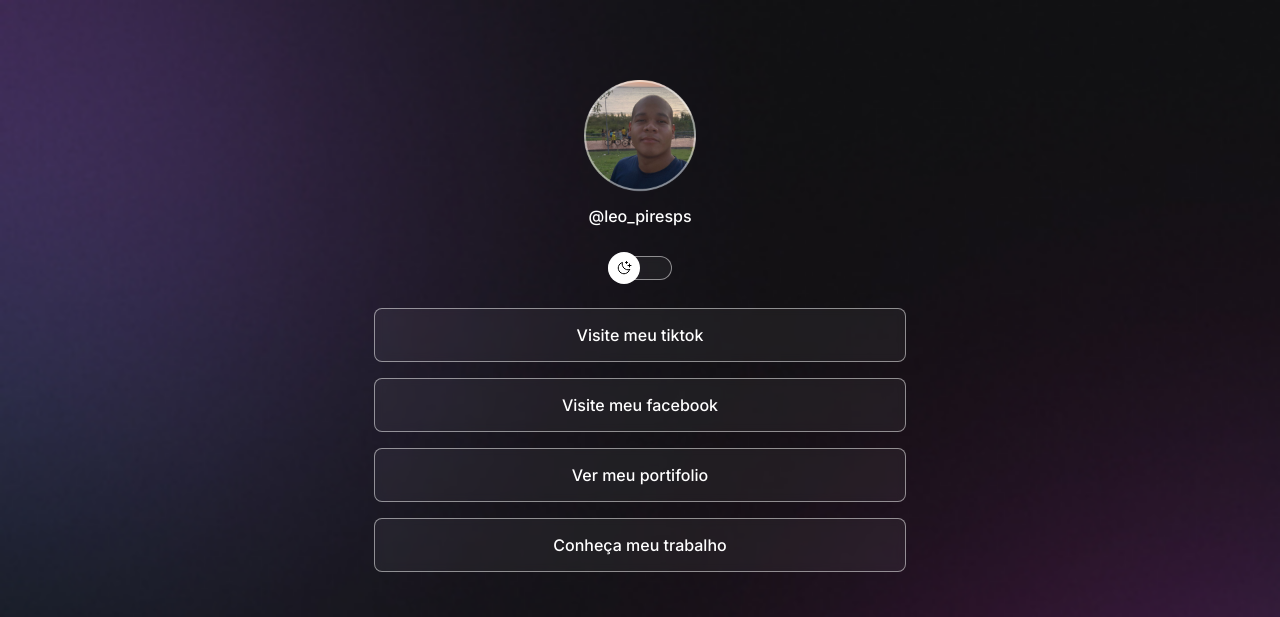
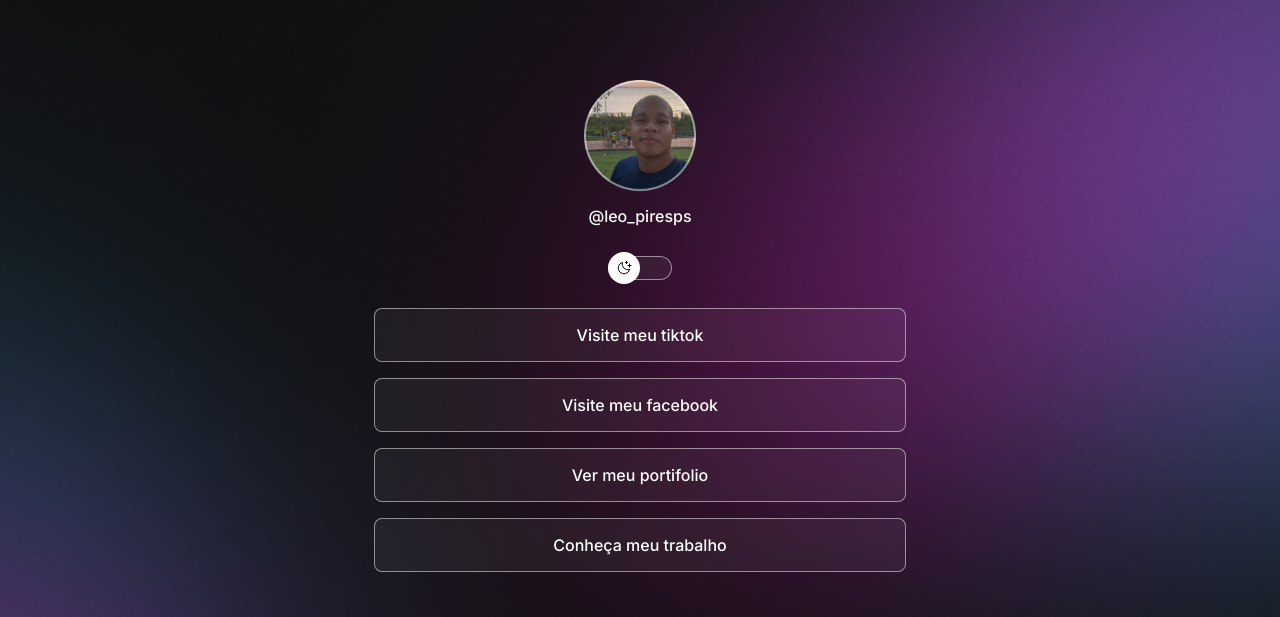
Before and after one commit to Leonardops/projetoDevLinks, a plain HTML site: page index.html in a window 1280 px wide. Shown: the top 617 px of the page. Drawn offline with nearby package versions, Linux system fonts and the light colour scheme; a web font is replaced by a local one.

Commit message:
change background based on media queries

```diff
--- a/style.css
+++ b/style.css
@@ -34,6 +34,7 @@ body {
 
   /*background: volor image repeat position/size*/
   background: var(--bg-url) top center/cover;
+  height: 100vh;
 }
 
 body * {
@@ -171,3 +172,14 @@ footer {
   text-align: center;
   font-size: 10px;
 }
+
+/*media queries*/
+@media (min-width: 700px) {
+  :root {
+    --bg-url: url(./assets/assets/bg-desktop.jpg);
+  }
+
+  .light {
+    --bg-url: url(./assets/assets/bg-desktop-light.jgp);
+  }
+}
```
